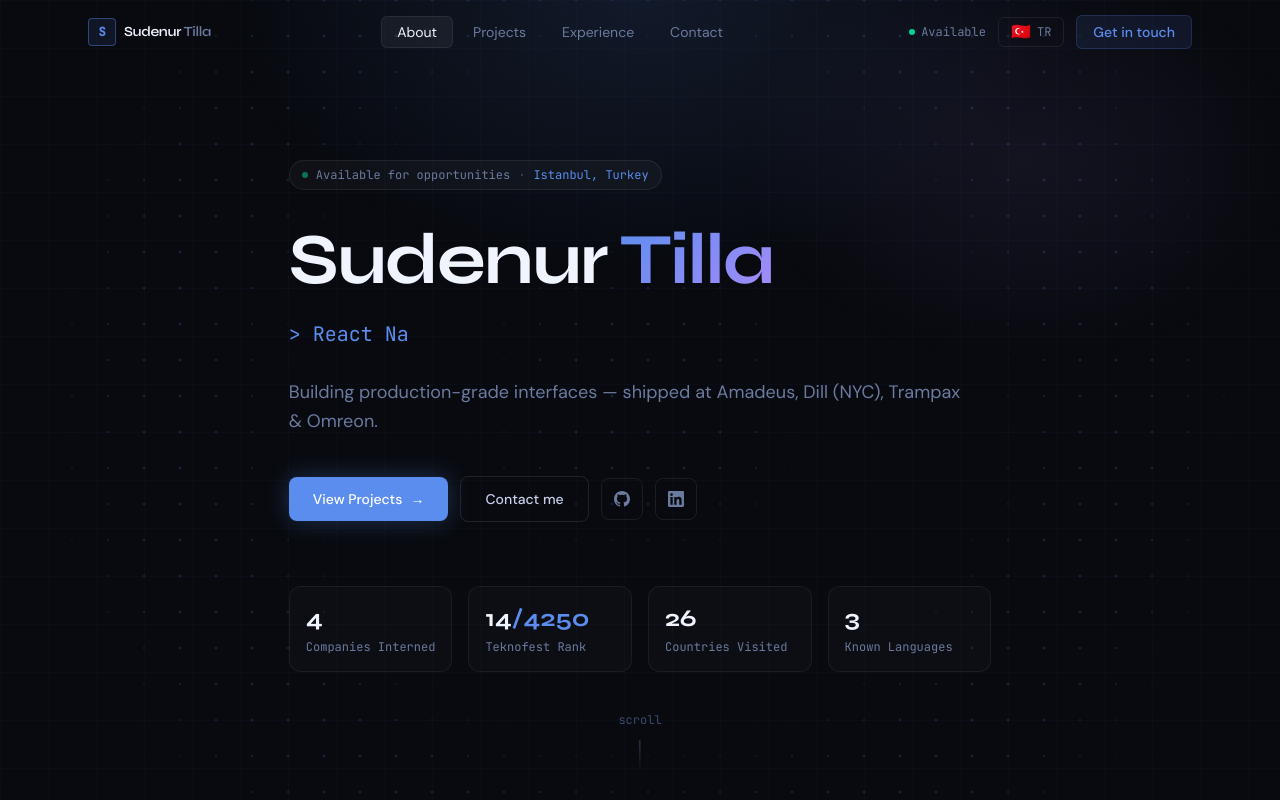
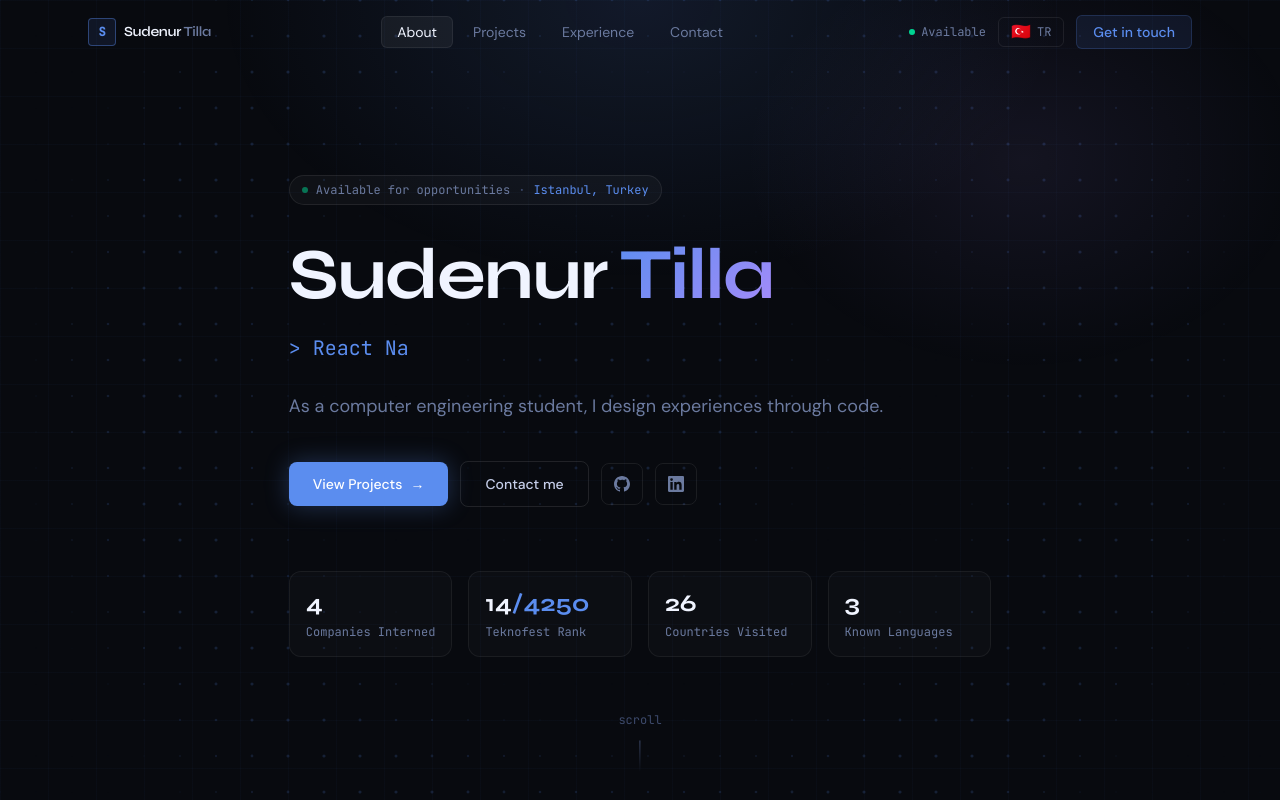
Before and after one commit to Sudexq/portfolio, a React (Vite) app: page / in a window 1280 px wide. Shown: the top 800 px of the page. Built offline with nearby package versions, Linux system fonts and the light colour scheme.

Commit message:
fix: translation of tagline 2

```diff
--- a/src/i18n/translations.ts
+++ b/src/i18n/translations.ts
@@ -15,7 +15,7 @@
             viewProjects: "View Projects",
             contactMe: "Contact me",
             scroll: "scroll",
-            tagline: "Building production-grade interfaces — shipped at Amadeus, Dill (NYC), Trampax & Omreon.",
+            tagline: "As a computer engineering student, I design experiences through code.",
         },
         about: {
             sectionLabel: "01 — About",
```
